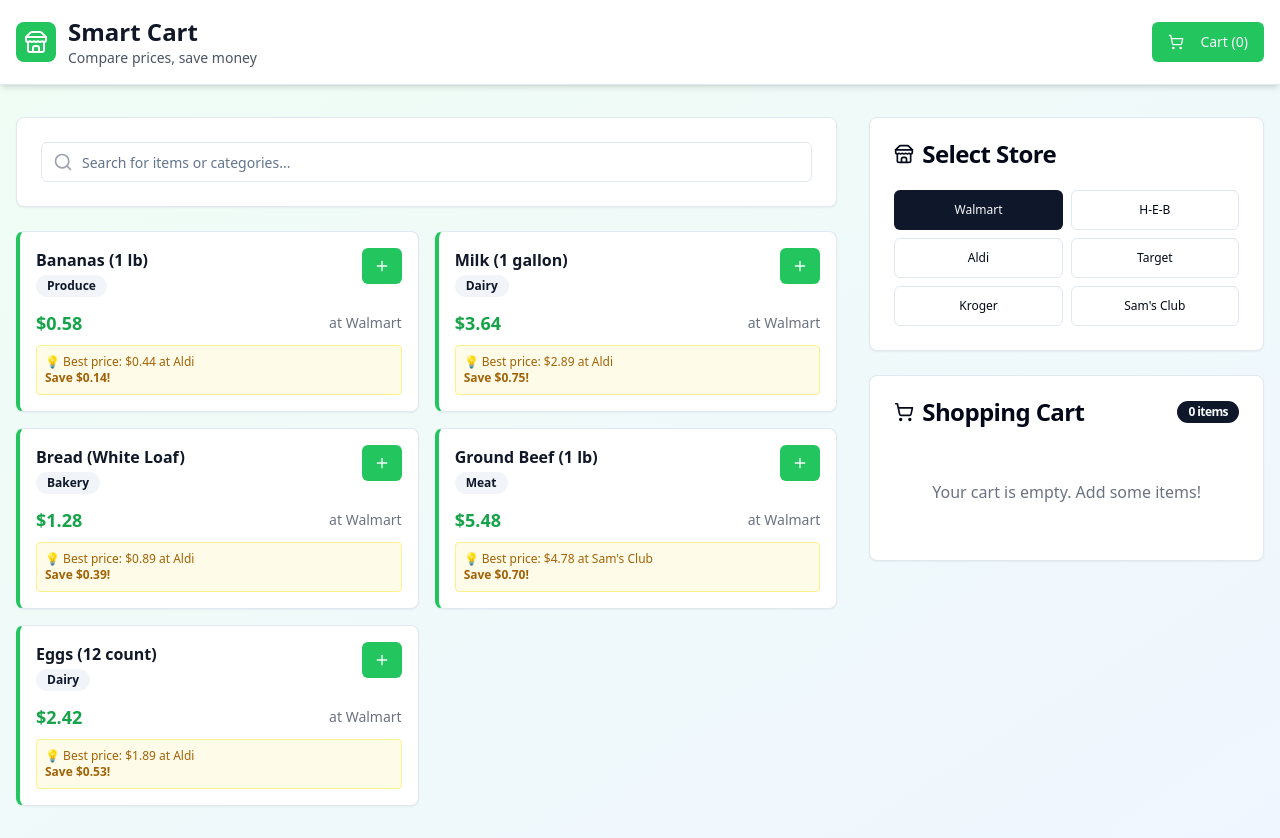
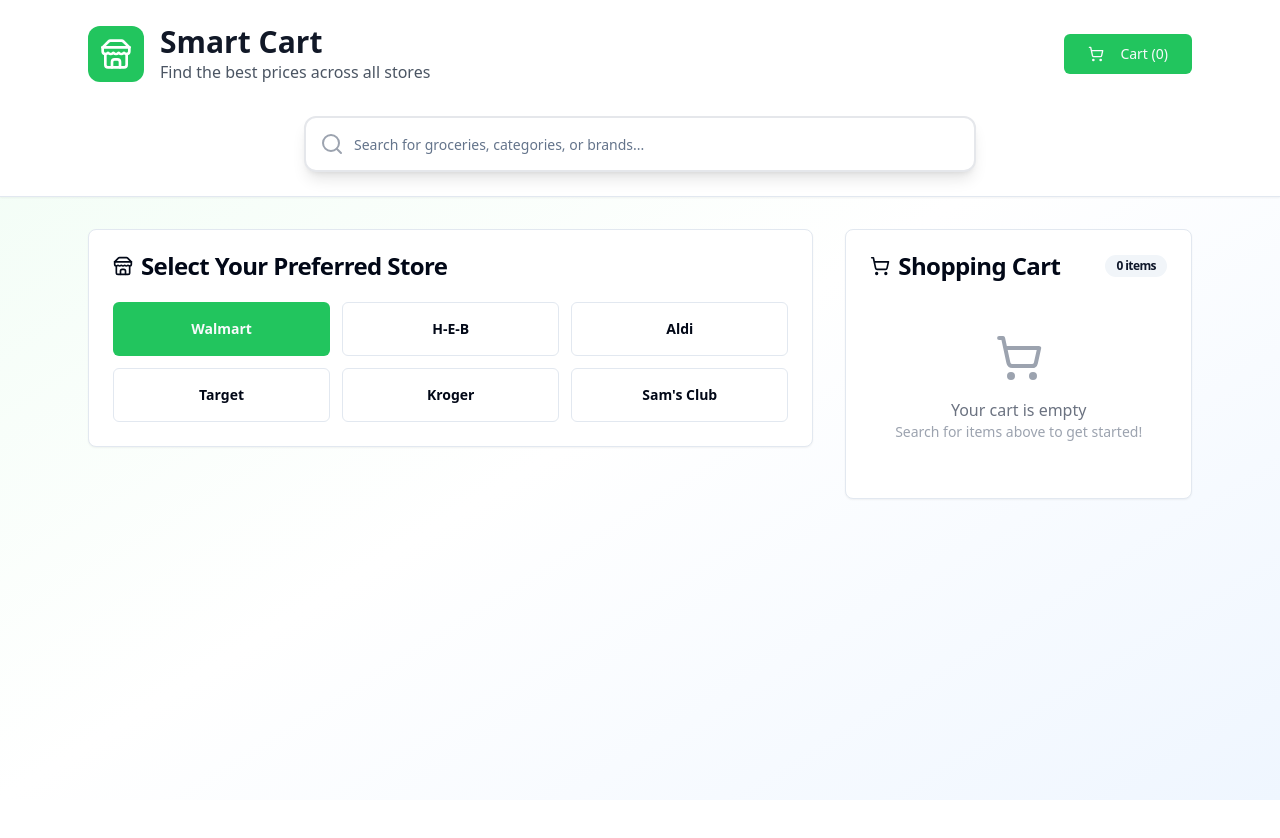
Before and after one commit to Meidad-T/MagiCart-AI, a React (Vite) app: page / in a window 1280 px wide. After the commit the page ends 800 px from the top, so only its background shows below. Built offline with nearby package versions, Linux system fonts and the light colour scheme.

Commit message:
Refactor: Implement search bar and dropdown

```diff
--- /dev/null
+++ b/src/components/SearchDropdown.tsx
@@ -0,0 +1,135 @@
+
+import { useState, useRef, useEffect } from "react";
+import { Search, Plus } from "lucide-react";
+import { Input } from "@/components/ui/input";
+import { Card, CardContent } from "@/components/ui/card";
+import { Badge } from "@/components/ui/badge";
+import { Button } from "@/components/ui/button";
+
+interface Item {
+  id: number;
+  item: string;
+  category: string;
+  walmart_price: number;
+  heb_price: number;
+  aldi_price: number;
+  target_price: number;
+  kroger_price: number;
+  sams_price: number;
+  unit: string;
+}
+
+interface SearchDropdownProps {
+  items: Item[];
+  onAddToCart: (item: Item) => void;
+  selectedStore: string;
+}
+
+const storeNames = {
+  walmart: "Walmart",
+  heb: "H-E-B",
+  aldi: "Aldi",
+  target: "Target",
+  kroger: "Kroger",
+  sams: "Sam's Club"
+};
+
+const SearchDropdown = ({ items, onAddToCart, selectedStore }: SearchDropdownProps) => {
+  const [searchTerm, setSearchTerm] = useState("");
+  const [isOpen, setIsOpen] = useState(false);
+  const [filteredItems, setFilteredItems] = useState<Item[]>([]);
+  const dropdownRef = useRef<HTMLDivElement>(null);
+
+  useEffect(() => {
+    if (searchTerm.length > 0) {
+      const filtered = items.filter(item =>
+        item.item.toLowerCase().includes(searchTerm.toLowerCase()) ||
+        item.category.toLowerCase().includes(searchTerm.toLowerCase())
+      );
+      setFilteredItems(filtered);
+      setIsOpen(filtered.length > 0);
+    } else {
+      setFilteredItems([]);
+      setIsOpen(false);
+    }
+  }, [searchTerm, items]);
+
+  useEffect(() => {
+    const handleClickOutside = (event: MouseEvent) => {
+      if (dropdownRef.current && !dropdownRef.current.contains(event.target as Node)) {
+        setIsOpen(false);
+      }
+    };
+
+    document.addEventListener('mousedown', handleClickOutside);
+    return () => document.removeEventListener('mousedown', handleClickOutside);
+  }, []);
+
+  const handleAddToCart = (item: Item) => {
+    onAddToCart(item);
+    setSearchTerm("");
+    setIsOpen(false);
+  };
+
+  return (
+    <div className="relative w-full max-w-2xl mx-auto" ref={dropdownRef}>
+      <div className="relative">
+        <Search className="absolute left-4 top-1/2 transform -translate-y-1/2 text-gray-400 h-6 w-6" />
+        <Input
+          placeholder="Search for groceries, categories, or brands..."
+          value={searchTerm}
+          onChange={(e) => setSearchTerm(e.target.value)}
+          className="pl-12 pr-4 py-4 text-lg h-14 rounded-xl border-2 border-gray-200 focus:border-green-500 focus:ring-green-500 shadow-lg"
+        />
+      </div>
+
+      {isOpen && filteredItems.length > 0 && (
+        <Card className="absolute top-full left-0 right-0 mt-2 max-h-96 overflow-y-auto z-50 shadow-xl border-2">
+          <CardContent className="p-0">
+            {filteredItems.map(item => {
+              const currentPrice = item[`${selectedStore}_price` as keyof Item] as number;
+
+              return (
+                <div
+                  key={item.id}
+                  className="flex items-center justify-between p-4 hover:bg-gray-50 border-b last:border-b-0 cursor-pointer"
+                  onClick={() => handleAddToCart(item)}
+                >
+                  <div className="flex-1">
+                    <div className="flex items-center gap-3 mb-1">
+                      <h3 className="font-semibold text-gray-900">{item.item}</h3>
+                      <Badge variant="secondary" className="text-xs">
+                        {item.category}
+                      </Badge>
+                    </div>
+                    <div className="flex items-center gap-2">
+                      <span className="text-lg font-bold text-green-600">
+                        ${currentPrice.toFixed(2)}
+                      </span>
+                      <span className="text-sm text-gray-500">
+                        at {storeNames[selectedStore as keyof typeof storeNames]}
+                      </span>
+                    </div>
+                  </div>
+                  <Button
+                    size="sm"
+                    className="bg-green-500 hover:bg-green-600 ml-4"
+                    onClick={(e) => {
+                      e.stopPropagation();
+                      handleAddToCart(item);
+                    }}
+                  >
+                    <Plus className="h-4 w-4 mr-1" />
+                    Add
+                  </Button>
+                </div>
+              );
+            })}
+          </CardContent>
+        </Card>
+      )}
+    </div>
+  );
+};
+
+export default SearchDropdown;
--- a/src/pages/Index.tsx
+++ b/src/pages/Index.tsx
@@ -1,12 +1,12 @@
 
 import { useState } from "react";
-import { ShoppingCart, Plus, Search, Calculator, Store } from "lucide-react";
+import { ShoppingCart, Store, Calculator } from "lucide-react";
 import { Button } from "@/components/ui/button";
-import { Input } from "@/components/ui/input";
 import { Card, CardContent, CardHeader, CardTitle } from "@/components/ui/card";
 import { Badge } from "@/components/ui/badge";
 import { Separator } from "@/components/ui/separator";
 import { toast } from "@/hooks/use-toast";
+import SearchDropdown from "@/components/SearchDropdown";
 
 // Mock data structure matching your Excel format
 const mockItems = [
@@ -69,6 +69,30 @@ const mockItems = [
     kroger_price: 2.59,
     sams_price: 4.98,
     unit: "dozen"
+  },
+  {
+    id: 6,
+    item: "Chicken Breast (1 lb)",
+    category: "Meat",
+    walmart_price: 4.98,
+    heb_price: 5.49,
+    aldi_price: 4.29,
+    target_price: 5.99,
+    kroger_price: 5.29,
+    sams_price: 4.68,
+    unit: "lb"
+  },
+  {
+    id: 7,
+    item: "Apples (3 lb bag)",
+    category: "Produce",
+    walmart_price: 2.98,
+    heb_price: 3.49,
+    aldi_price: 2.49,
+    target_price: 3.99,
+    kroger_price: 3.29,
+    sams_price: 4.98,
+    unit: "3 lb bag"
   }
 ];
 
@@ -83,15 +107,8 @@ const storeNames = {
 };
 
 const Index = () => {
-  const [searchTerm, setSearchTerm] = useState("");
   const [cart, setCart] = useState([]);
   const [selectedStore, setSelectedStore] = useState("walmart");
-  const [showCart, setShowCart] = useState(false);
-
-  const filteredItems = mockItems.filter(item =>
-    item.item.toLowerCase().includes(searchTerm.toLowerCase()) ||
-    item.category.toLowerCase().includes(searchTerm.toLowerCase())
-  );
 
   const addToCart = (item) => {
     const existingItem = cart.find(cartItem => cartItem.id === item.id);
@@ -124,16 +141,6 @@ const Index = () => {
     ));
   };
 
-  const getBestPrice = (item) => {
-    const prices = stores.map(store => ({
-      store,
-      price: item[`${store}_price`]
-    }));
-    return prices.reduce((best, current) =>
-      current.price < best.price ? current : best
-    );
-  };
-
   const calculateTotal = (storeKey) => {
     return cart.reduce((total, item) => {
       return total + (item[`${storeKey}_price`] * item.quantity);
@@ -155,150 +162,98 @@ const Index = () => {
   const potentialSavings = cartTotal - bestStore.total;
 
   return (
-    <div className="min-h-screen bg-gradient-to-br from-green-50 to-blue-50">
+    <div className="min-h-screen bg-gradient-to-br from-green-50 via-white to-blue-50">
       {/* Header */}
-      <div className="bg-white shadow-md border-b">
-        <div className="max-w-7xl mx-auto px-4 py-4">
-          <div className="flex items-center justify-between">
-            <div className="flex items-center space-x-3">
-              <div className="bg-green-500 p-2 rounded-lg">
-                <Store className="h-6 w-6 text-white" />
+      <div className="bg-white shadow-sm border-b">
+        <div className="max-w-6xl mx-auto px-6 py-6">
+          <div className="flex items-center justify-between mb-8">
+            <div className="flex items-center space-x-4">
+              <div className="bg-green-500 p-3 rounded-xl">
+                <Store className="h-8 w-8 text-white" />
               </div>
               <div>
-                <h1 className="text-2xl font-bold text-gray-900">Smart Cart</h1>
-                <p className="text-sm text-gray-600">Compare prices, save money</p>
+                <h1 className="text-3xl font-bold text-gray-900">Smart Cart</h1>
+                <p className="text-gray-600">Find the best prices across all stores</p>
               </div>
             </div>
             <Button
-              onClick={() => setShowCart(!showCart)}
-              className="relative bg-green-500 hover:bg-green-600"
+              className="relative bg-green-500 hover:bg-green-600 px-6 py-3"
+              onClick={() => {}}
             >
               <ShoppingCart className="h-5 w-5 mr-2" />
               Cart ({cart.length})
               {cart.length > 0 && (
-                <Badge className="absolute -top-2 -right-2 bg-red-500 text-white">
+                <Badge className="absolute -top-2 -right-2 bg-red-500 text-white min-w-6 h-6 flex items-center justify-center">
                   {cart.reduce((sum, item) => sum + item.quantity, 0)}
                 </Badge>
               )}
             </Button>
           </div>
+
+          {/* Search Bar */}
+          <SearchDropdown
+            items={mockItems}
+            onAddToCart={addToCart}
+            selectedStore={selectedStore}
+          />
         </div>
       </div>
 
-      <div className="max-w-7xl mx-auto px-4 py-8">
+      {/* Main Content */}
+      <div className="max-w-6xl mx-auto px-6 py-8">
         <div className="grid grid-cols-1 lg:grid-cols-3 gap-8">
-          {/* Search and Items */}
-          <div className="lg:col-span-2 space-y-6">
-            {/* Search Bar */}
-            <Card>
-              <CardContent className="p-6">
-                <div className="relative">
-                  <Search className="absolute left-3 top-1/2 transform -translate-y-1/2 text-gray-400 h-5 w-5" />
-                  <Input
-                    placeholder="Search for items or categories..."
-                    value={searchTerm}
-                    onChange={(e) => setSearchTerm(e.target.value)}
-                    className="pl-10 text-lg py-3"
-                  />
-                </div>
-              </CardContent>
-            </Card>
-
-            {/* Items Grid */}
-            <div className="grid grid-cols-1 md:grid-cols-2 gap-4">
-              {filteredItems.map(item => {
-                const bestPrice = getBestPrice(item);
-                const currentPrice = item[`${selectedStore}_price`];
-                const savings = currentPrice - bestPrice.price;
-
-                return (
-                  <Card key={item.id} className="hover:shadow-lg transition-all duration-200 border-l-4 border-l-green-500">
-                    <CardContent className="p-4">
-                      <div className="flex justify-between items-start mb-3">
-                        <div>
-                          <h3 className="font-semibold text-gray-900">{item.item}</h3>
-                          <Badge variant="secondary" className="text-xs">
-                            {item.category}
-                          </Badge>
-                        </div>
-                        <Button
-                          onClick={() => addToCart(item)}
-                          size="sm"
-                          className="bg-green-500 hover:bg-green-600"
-                        >
-                          <Plus className="h-4 w-4" />
-                        </Button>
-                      </div>
-
-                      <div className="space-y-2">
-                        <div className="flex justify-between items-center">
-                          <span className="text-lg font-bold text-green-600">
-                            ${currentPrice.toFixed(2)}
-                          </span>
-                          <span className="text-sm text-gray-500">
-                            at {storeNames[selectedStore]}
-                          </span>
-                        </div>
-
-                        {savings > 0 && (
-                          <div className="bg-yellow-50 border border-yellow-200 rounded p-2">
-                            <p className="text-xs text-yellow-700">
-                              💡 Best price: ${bestPrice.price.toFixed(2)} at {storeNames[bestPrice.store]}
-                              <br />
-                              <span className="font-semibold">Save ${savings.toFixed(2)}!</span>
-                            </p>
-                          </div>
-                        )}
-                      </div>
-                    </CardContent>
-                  </Card>
-                );
-              })}
-            </div>
-          </div>
-
-          {/* Cart and Store Selection */}
-          <div className="space-y-6">
-            {/* Store Selection */}
+          {/* Store Selection */}
+          <div className="lg:col-span-2">
             <Card>
               <CardHeader>
                 <CardTitle className="flex items-center">
                   <Store className="h-5 w-5 mr-2" />
-                  Select Store
+                  Select Your Preferred Store
                 </CardTitle>
               </CardHeader>
               <CardContent>
-                <div className="grid grid-cols-2 gap-2">
+                <div className="grid grid-cols-2 md:grid-cols-3 gap-3">
                   {stores.map(store => (
                     <Button
                       key={store}
                       variant={selectedStore === store ? "default" : "outline"}
                       onClick={() => setSelectedStore(store)}
-                      className="text-xs"
+                      className={`p-4 h-auto ${selectedStore === store ? 'bg-green-500 hover:bg-green-600' : ''}`}
                     >
-                      {storeNames[store]}
+                      <div className="text-center">
+                        <div className="font-semibold">{storeNames[store]}</div>
+                        {cart.length > 0 && (
+                          <div className="text-sm opacity-75">
+                            ${calculateTotal(store).toFixed(2)}
+                          </div>
+                        )}
+                      </div>
                     </Button>
                   ))}
                 </div>
               </CardContent>
             </Card>
+          </div>
 
-            {/* Cart */}
-            <Card>
+          {/* Cart */}
+          <div>
+            <Card className="sticky top-6">
               <CardHeader>
                 <CardTitle className="flex items-center justify-between">
                   <span className="flex items-center">
                     <ShoppingCart className="h-5 w-5 mr-2" />
                     Shopping Cart
                   </span>
-                  <Badge>{cart.length} items</Badge>
+                  <Badge variant="secondary">{cart.length} items</Badge>
                 </CardTitle>
               </CardHeader>
               <CardContent>
                 {cart.length === 0 ? (
-                  <p className="text-gray-500 text-center py-8">
-                    Your cart is empty. Add some items!
-                  </p>
+                  <div className="text-center py-8">
+                    <ShoppingCart className="h-12 w-12 text-gray-400 mx-auto mb-4" />
+                    <p className="text-gray-500">Your cart is empty</p>
+                    <p className="text-sm text-gray-400">Search for items above to get started!</p>
+                  </div>
                 ) : (
                   <div className="space-y-4">
                     {cart.map(item => (
@@ -340,7 +295,7 @@ const Index = () => {
                       </div>
 
                       {potentialSavings > 0.01 && (
-                        <div className="bg-green-50 border border-green-200 rounded p-3">
+                        <div className="bg-green-50 border border-green-200 rounded-lg p-3">
                           <p className="text-sm text-green-700">
                             💰 <strong>Save ${potentialSavings.toFixed(2)}</strong>
                             <br />
@@ -360,7 +315,7 @@ const Index = () => {
                         }}
                       >
                         <Calculator className="h-4 w-4 mr-2" />
-                        Checkout
+                        Checkout ${cartTotal.toFixed(2)}
                       </Button>
                     </div>
                   </div>
```
